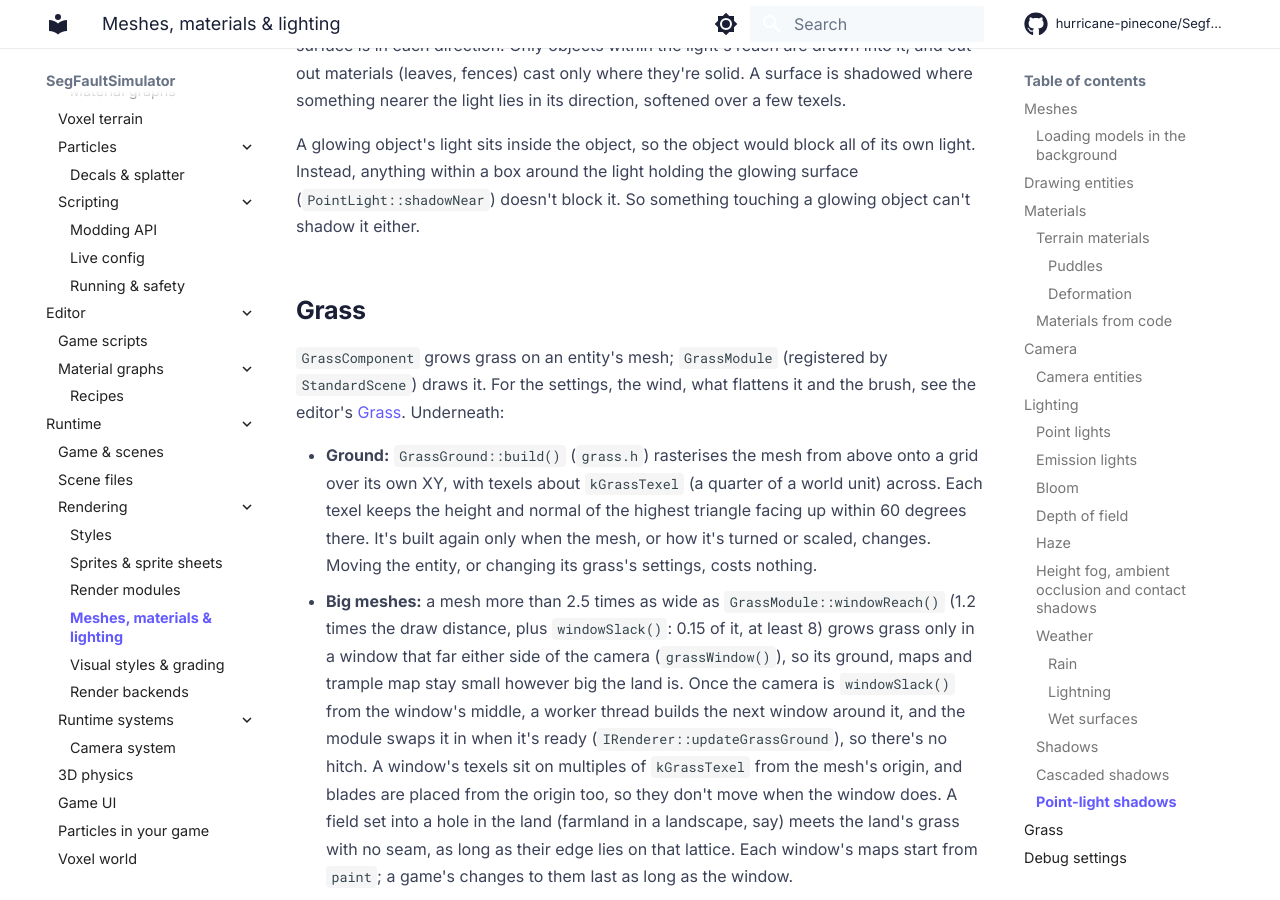
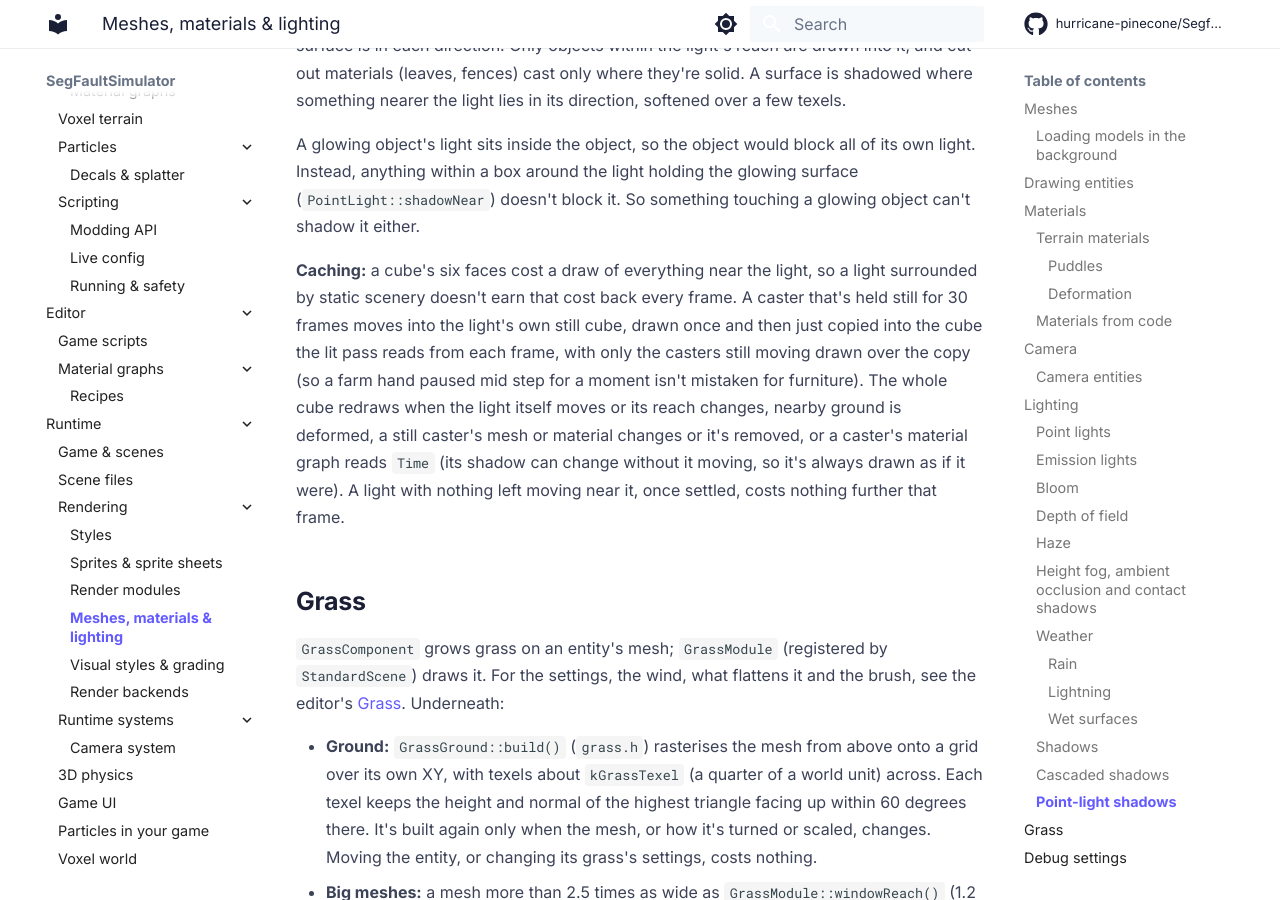
Before and after one commit to hurricane-pinecone/Segfault-Simulator, an MkDocs documentation site: the page built from docs/runtime/rendering/meshes-and-lighting/index.md, in a window 1280 px wide and 900 px high, scrolled down 26818 px. Built offline with MkDocs 1.6.1 and Material for MkDocs 9.7.7, drawn with Linux system fonts in a browser that asks for light colours; comment, search, counter and statistics services are not loaded; some of the changed text lies outside the part shown.

Commit message:
docs: document grass trample delta upload and point-light shadow caching

```diff
--- a/docs/runtime/rendering/meshes-and-lighting/index.md
+++ b/docs/runtime/rendering/meshes-and-lighting/index.md
@@ -937,6 +937,18 @@ all of its own light. Instead, anything within a box around the light holding
 the glowing surface (`PointLight::shadowNear`) doesn't block it. So
 something touching a glowing object can't shadow it either.
 
+**Caching:** a cube's six faces cost a draw of everything near the light, so
+a light surrounded by static scenery doesn't earn that cost back every frame.
+A caster that's held still for 30 frames moves into the light's own still
+cube, drawn once and then just copied into the cube the lit pass reads from
+each frame, with only the casters still moving drawn over the copy (so a farm
+hand paused mid step for a moment isn't mistaken for furniture). The whole
+cube redraws when the light itself moves or its reach changes, nearby ground
+is deformed, a still caster's mesh or material changes or it's removed, or a
+caster's material graph reads `Time` (its shadow can change without it
+moving, so it's always drawn as if it were). A light with nothing left moving
+near it, once settled, costs nothing further that frame.
+
 ## Grass
 
 `GrassComponent` grows grass on an entity's mesh; `GrassModule` (registered by
@@ -1016,8 +1028,9 @@ brush, see the editor's [Grass](../../../editor/index.md#grass). Underneath:
   world. It's pressed by `GrassBender` spheres where they reach into the
   grass, and springs back over `recovery` seconds. Each update the module
   gathers benders (rigid bodies that bend grass, as their colliders, and
-  `GrassBenderComponent`s). When the map changes, it sends it to the renderer
-  as an image (`IRenderer::updateGrassTrample`).
+  `GrassBenderComponent`s). Only the texels that changed go up to the GPU
+  (`IRenderer::updateGrassTrample`); a bender holding grass down that's
+  already as flat as it'll get sends nothing more.
 
 - **Shadows:** grass grows before the sun's shadow pass. Blades within
   `grassShadowReach()` of the camera cast into the nearest
```
